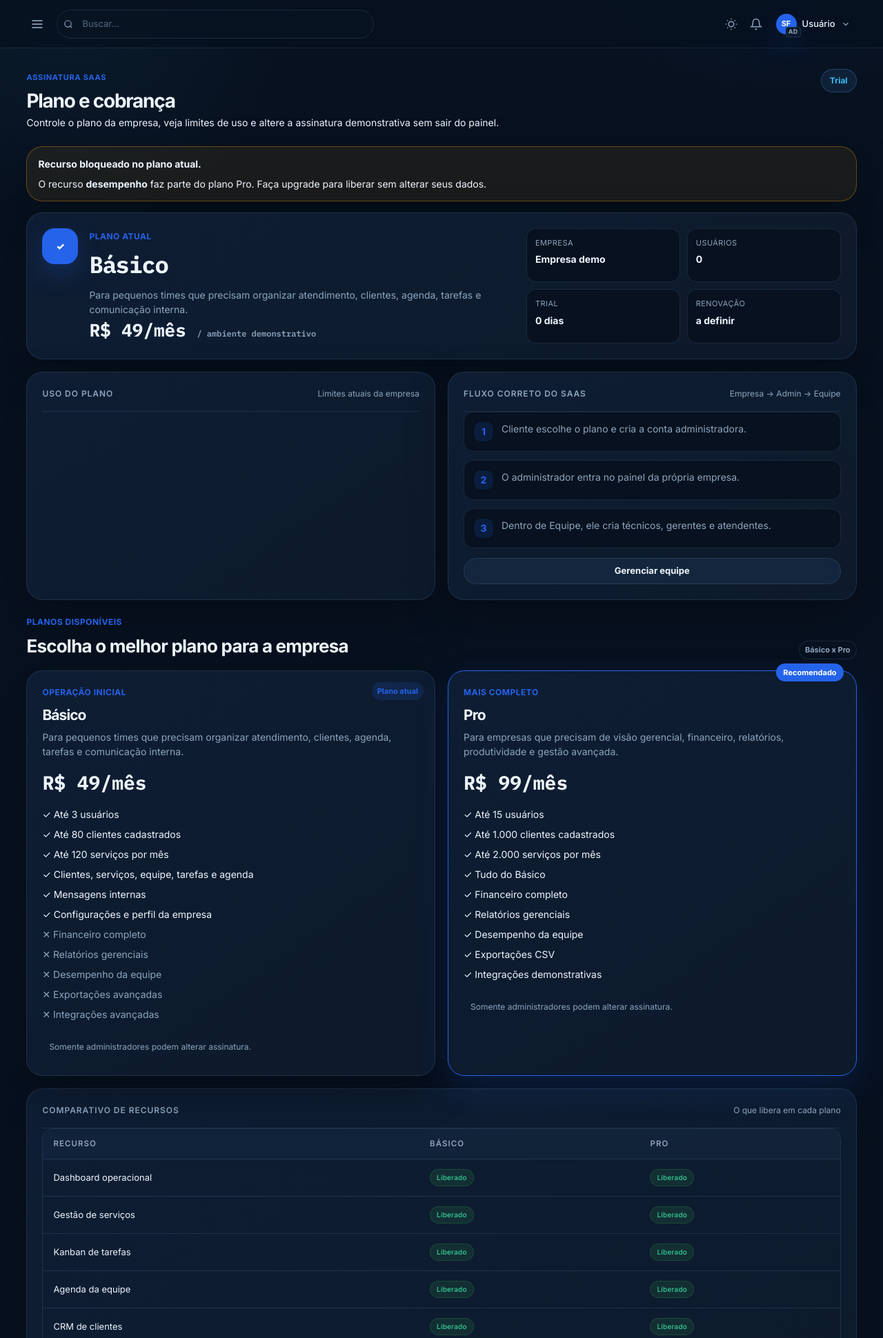
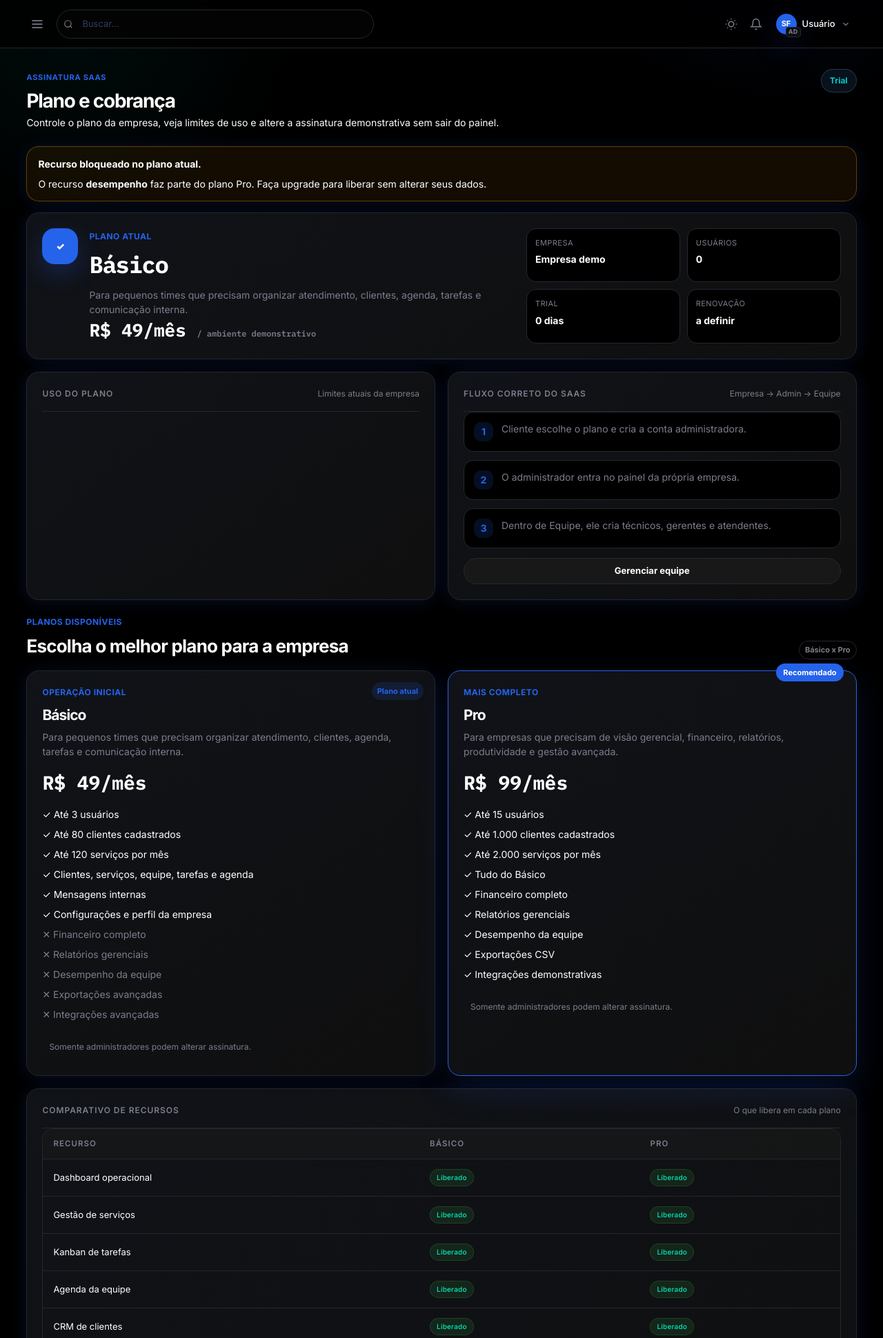
Before and after one commit to AdrianKoll/ServiceFlow, a Flask app: page /assinatura?blocked=desempenho in a window 1280 px wide. Shown: the top 1940 px of the page at 69% size. Run offline with Flask 3, Linux system fonts and the light colour scheme; the visitor is signed in with stand-in values (Sample User, id 1).

Commit message:
feat: aplicar paleta central do design
Atualiza os tokens globais, o tema Bento, autenticação, configurações, mensagens, landing page e componentes para a paleta enviada: preto, azul #2e67ff, ciano #00cdcc, amarelo #f9ff40, verde #00eeba, vermelho #ff2822 e laranja destrutivo #ff6c35.\n\nCo-authored-by: Manus <dev-agent@manus.ai>

```diff
--- a/static/css/components.css
+++ b/static/css/components.css
@@ -247,7 +247,7 @@ tbody tr:hover {
 .badge-review {
   background: var(--primary-alpha);
   color: var(--primary);
-  border-color: rgba(37, 99, 235, 0.3);
+  border-color: rgba(46, 103, 255, 0.3);
 }
 .badge-active {
   background: rgba(63, 185, 80, 0.12);
@@ -456,7 +456,7 @@ tbody tr:hover {
   padding: 12px;
   border: 1px solid var(--border);
   border-radius: 16px;
-  background: linear-gradient(135deg, var(--bg-card), rgba(37, 99, 235, 0.1));
+  background: linear-gradient(135deg, var(--bg-card), rgba(46, 103, 255, 0.1));
   box-shadow: var(--shadow-sm);
 }
 .sidebar-plan-top {
@@ -527,7 +527,7 @@ tbody tr:hover {
 }
 .pricing-card.highlight {
   border-color: var(--primary);
-  box-shadow: 0 18px 50px rgba(37, 99, 235, 0.15);
+  box-shadow: 0 18px 50px rgba(46, 103, 255, 0.15);
 }
 .pricing-card.active:after {
   content: "Plano atual";
@@ -663,7 +663,7 @@ tbody tr:hover {
   justify-content: space-between;
   gap: 18px;
   margin-bottom: 18px;
-  background: linear-gradient(135deg, var(--bg-card), rgba(37, 99, 235, 0.09));
+  background: linear-gradient(135deg, var(--bg-card), rgba(46, 103, 255, 0.09));
 }
 .subscription-main {
   display: grid;
@@ -768,11 +768,11 @@ tbody tr:hover {
   border-radius: 999px;
   background: var(--primary-alpha);
   color: var(--primary);
-  border: 1px solid rgba(37, 99, 235, 0.25);
+  border: 1px solid rgba(46, 103, 255, 0.25);
 }
 .pro-lock-card {
-  border: 1px solid rgba(37, 99, 235, 0.28);
-  background: linear-gradient(135deg, var(--bg-card), rgba(37, 99, 235, 0.1));
+  border: 1px solid rgba(46, 103, 255, 0.28);
+  background: linear-gradient(135deg, var(--bg-card), rgba(46, 103, 255, 0.1));
 }
 .pro-lock-card .lock-title {
   font-size: 15px;
@@ -843,7 +843,7 @@ tbody tr:hover {
   grid-template-columns: minmax(0, 1.2fr) minmax(280px, 0.8fr);
   gap: 18px;
   margin-bottom: 18px;
-  background: linear-gradient(135deg, var(--bg-card), rgba(37, 99, 235, 0.1));
+  background: linear-gradient(135deg, var(--bg-card), rgba(46, 103, 255, 0.1));
 }
 .billing-overview-main {
   display: flex;
@@ -859,7 +859,7 @@ tbody tr:hover {
   background: var(--primary);
   color: white;
   font-weight: 900;
-  box-shadow: 0 14px 35px rgba(37, 99, 235, 0.24);
+  box-shadow: 0 14px 35px rgba(46, 103, 255, 0.24);
   flex: 0 0 auto;
 }
 .billing-overview-main h2 {
--- a/static/css/modules/mensagens.css
+++ b/static/css/modules/mensagens.css
@@ -614,12 +614,12 @@
   box-shadow: 0 0 0 3px rgba(110, 86, 207, 0.12);
 }
 .stat-dot-blue {
-  background: #38bdf8;
-  box-shadow: 0 0 0 3px rgba(56, 189, 248, 0.12);
+  background: #00cdcc;
+  box-shadow: 0 0 0 3px rgba(0, 205, 204, 0.12);
 }
 .stat-dot-green {
-  background: #22c55e;
-  box-shadow: 0 0 0 3px rgba(34, 197, 94, 0.12);
+  background: #00eeba;
+  box-shadow: 0 0 0 3px rgba(0, 238, 186, 0.12);
 }
 
 @media (max-width: 720px) {
--- a/static/css/sidebar.css
+++ b/static/css/sidebar.css
@@ -163,7 +163,7 @@
   height: 32px;
   border-radius: 50%;
   background: var(--primary);
-  border: 1px solid rgba(37, 99, 235, 0.3);
+  border: 1px solid rgba(46, 103, 255, 0.3);
   display: flex;
   align-items: center;
   justify-content: center;
--- a/static/css/theme.css
+++ b/static/css/theme.css
@@ -1,51 +1,50 @@
-/* Tema visual ServiceFlow: Midnight Blue Bento.
-   Superfícies em camadas, cartões amplos e azul como assinatura da marca. */
+/* Tema visual ServiceFlow usando a paleta central enviada. */
 
 :root {
-  --bg: #07111f;
-  --bg-card: #0d1a2b;
-  --bg-hover: #13263d;
-  --bg-elevated: #102239;
-  --border: rgba(148, 190, 235, 0.13);
-  --border-strong: rgba(96, 165, 250, 0.32);
-  --text: #edf6ff;
-  --text-muted: #8da5bd;
-  --text-subtle: #526b83;
-  --primary: #3b82f6;
-  --primary-hover: #60a5fa;
+  --bg: #000000;
+  --bg-card: #0f0f0f;
+  --bg-hover: #181818;
+  --bg-elevated: #000e39;
+  --border: #26272e;
+  --border-strong: #323e62;
+  --text: #ffffff;
+  --text-muted: #7b7e8c;
+  --text-subtle: #323e62;
+  --primary: #2e67ff;
+  --primary-hover: #2b65ff;
   --primary-fg: #ffffff;
-  --primary-alpha: rgba(59, 130, 246, 0.16);
-  --success: #35d399;
-  --warning: #f5c451;
-  --danger: #fb7185;
-  --info: #38bdf8;
-  --radius: 14px;
-  --radius-sm: 10px;
-  --radius-lg: 24px;
-  --shadow: 0 22px 60px rgba(0, 0, 0, 0.28);
-  --shadow-blue: 0 16px 42px rgba(37, 99, 235, 0.22);
+  --primary-alpha: rgba(46, 103, 255, 0.16);
+  --success: #00eeba;
+  --warning: #f9ff40;
+  --danger: #ff2822;
+  --info: #00cdcc;
+  --radius: 1.3rem;
+  --radius-sm: 0.75rem;
+  --radius-lg: 1.3rem;
+  --shadow: 0 2px 24px rgba(46, 106, 255, 0.14);
+  --shadow-blue: 0 16px 42px rgba(46, 103, 255, 0.22);
 }
 
 .light {
-  --bg: #f4f8fc;
-  --bg-card: #ffffff;
-  --bg-hover: #eaf2fb;
-  --bg-elevated: #f8fbff;
-  --border: rgba(30, 78, 121, 0.13);
-  --border-strong: rgba(37, 99, 235, 0.32);
-  --text: #10243a;
-  --text-muted: #60758a;
-  --text-subtle: #8ba0b4;
-  --primary: #2563eb;
-  --primary-hover: #1d4ed8;
-  --primary-alpha: rgba(37, 99, 235, 0.1);
-  --shadow: 0 16px 40px rgba(31, 65, 102, 0.1);
+  --bg: #fcfcfc;
+  --bg-card: #fafafa;
+  --bg-hover: #ffffff;
+  --bg-elevated: #ffffff;
+  --border: #e7e4e4;
+  --border-strong: #2e6aff;
+  --text: #0e142b;
+  --text-muted: #0e142b;
+  --text-subtle: #cccccc;
+  --primary: #2e67ff;
+  --primary-hover: #2b65ff;
+  --primary-alpha: rgba(46, 103, 255, 0.1);
+  --shadow: 0 2px 18px rgba(46, 106, 255, 0.12);
 }
 
 body {
   background:
-    radial-gradient(circle at 88% -10%, rgba(37, 99, 235, 0.14), transparent 30rem),
-    radial-gradient(circle at 8% 0%, rgba(56, 189, 248, 0.06), transparent 24rem),
+    radial-gradient(circle at 88% -10%, rgba(46, 103, 255, 0.14), transparent 30rem),
+    radial-gradient(circle at 8% 0%, rgba(0, 205, 204, 0.06), transparent 24rem),
     var(--bg);
 }
 
@@ -79,7 +78,7 @@ h1, h2, h3, .page-title, .dash-greeting-title { letter-spacing: -0.045em; }
 
 .btn { border-radius: 999px; min-height: 38px; padding: 8px 16px; font-weight: 650; transition: transform .2s ease, border-color .2s ease, background .2s ease, box-shadow .2s ease; }
 .btn:hover { transform: translateY(-1px); }
-.btn-primary { background: linear-gradient(135deg, var(--primary), #2563eb); box-shadow: var(--shadow-blue); }
+.btn-primary { background: linear-gradient(135deg, var(--primary), #2e67ff); box-shadow: var(--shadow-blue); }
 .btn-primary:hover { background: linear-gradient(135deg, var(--primary-hover), var(--primary)); }
 .btn-secondary { background: var(--bg-hover); border-color: var(--border); }
 .btn-ghost { border-radius: 999px; }
@@ -96,7 +95,7 @@ h1, h2, h3, .page-title, .dash-greeting-title { letter-spacing: -0.045em; }
 .kpi-value { font-size: clamp(26px, 3vw, 38px); letter-spacing: -.07em; }
 .pro-kpi::after { width: 130px; height: 130px; right: -42px; top: -48px; background: radial-gradient(circle, var(--primary-alpha), transparent 68%); }
 .progress-bar { height: 6px; border-radius: 999px; background: var(--bg-hover); }
-.progress-fill { border-radius: inherit; background: linear-gradient(90deg, var(--primary), #60a5fa); }
+.progress-fill { border-radius: inherit; background: linear-gradient(90deg, var(--primary), #2b65ff); }
 
 .insight-card, .dash-recent-card { min-height: 220px; }
 .insight-card .card-header, .dash-recent-card .card-header { padding-bottom: 14px; }
@@ -115,7 +114,7 @@ tbody tr:hover { background: var(--primary-alpha); }
 
 .sidebar { background: color-mix(in srgb, var(--bg-card) 92%, var(--bg)); border-right-color: var(--border); }
 .sidebar-header { padding: 22px 20px; border-bottom-color: var(--border); }
-.sidebar-logo-icon { border-radius: 12px; background: linear-gradient(135deg, var(--primary), #60a5fa); box-shadow: var(--shadow-blue); }
+.sidebar-logo-icon { border-radius: 12px; background: linear-gradient(135deg, var(--primary), #2b65ff); box-shadow: var(--shadow-blue); }
 .sidebar-logo-text { letter-spacing: -.04em; }
 .nav-group { margin-bottom: 24px; }
 .nav-group-label { font-size: 9px; letter-spacing: .14em; color: var(--text-subtle); }
@@ -131,7 +130,7 @@ tbody tr:hover { background: var(--primary-alpha); }
 .header-btn { border-radius: 12px; }
 .profile-btn { border: 1px solid transparent; }
 .profile-btn:hover { border-color: var(--border); }
-.profile-avatar { background: linear-gradient(135deg, var(--primary), #38bdf8); box-shadow: var(--shadow-blue); }
+.profile-avatar { background: linear-gradient(135deg, var(--primary), #00cdcc); box-shadow: var(--shadow-blue); }
 .dropdown-panel { border-radius: 18px; background: var(--bg-card); border-color: var(--border-strong); box-shadow: var(--shadow); }
 
 .dash-greeting { margin-bottom: 26px; }
@@ -139,11 +138,11 @@ tbody tr:hover { background: var(--primary-alpha); }
 .dash-greeting-sub { font-size: 14px; }
 .quick-actions { gap: 10px; }
 
-.public-page { background: radial-gradient(circle at 80% 0%, rgba(37, 99, 235, .2), transparent 34rem), var(--bg); }
+.public-page { background: radial-gradient(circle at 80% 0%, rgba(46, 103, 255, .2), transparent 34rem), var(--bg); }
 .public-nav { padding: 18px clamp(18px, 5vw, 80px); border-bottom-color: var(--border); }
-.public-logo-icon { background: linear-gradient(135deg, var(--primary), #38bdf8); box-shadow: var(--shadow-blue); }
+.public-logo-icon { background: linear-gradient(135deg, var(--primary), #00cdcc); box-shadow: var(--shadow-blue); }
 .public-btn { border-radius: 999px; }
-.public-btn-primary { background: linear-gradient(135deg, var(--primary), #2563eb); box-shadow: var(--shadow-blue); }
+.public-btn-primary { background: linear-gradient(135deg, var(--primary), #2e67ff); box-shadow: var(--shadow-blue); }
 .hero-preview, .preview-card, .preview-chart, .preview-list, .feature-card, .plan-card { border-radius: 24px; border-color: var(--border); }
 .preview-card, .preview-chart, .preview-list { background: color-mix(in srgb, var(--bg-card) 86%, var(--primary) 14%); }
 .feature-card, .plan-card { background: linear-gradient(145deg, var(--bg-card), var(--bg-elevated)); }
@@ -157,9 +156,9 @@ tbody tr:hover { background: var(--primary-alpha); }
   border-color: var(--border-strong) !important;
   box-shadow: var(--shadow) !important;
 }
-.auth-logo-icon { background: linear-gradient(135deg, var(--primary), #38bdf8) !important; border-radius: 12px !important; box-shadow: var(--shadow-blue); }
+.auth-logo-icon { background: linear-gradient(135deg, var(--primary), #00cdcc) !important; border-radius: 12px !important; box-shadow: var(--shadow-blue); }
 .auth-title { letter-spacing: -.045em; }
-.auth-card .btn-primary { border-radius: 999px !important; background: linear-gradient(135deg, var(--primary), #2563eb) !important; box-shadow: var(--shadow-blue); }
+.auth-card .btn-primary { border-radius: 999px !important; background: linear-gradient(135deg, var(--primary), #2e67ff) !important; box-shadow: var(--shadow-blue); }
 .auth-card .form-control { min-height: 44px; border-radius: 12px !important; }
 .plan-pill { border-radius: 16px !important; border-color: var(--border-strong) !important; }
 
--- a/static/css/topbar.css
+++ b/static/css/topbar.css
@@ -221,7 +221,7 @@
   background: var(--bg-hover);
 }
 .notif-item.unread {
-  background: rgba(37, 99, 235, 0.06);
+  background: rgba(46, 103, 255, 0.06);
 }
 .notif-dot {
   width: 8px;
--- a/static/css/variables.css
+++ b/static/css/variables.css
@@ -1,130 +1,59 @@
-/* ══════════════════════════════════════════
-   VARIABLES — Design tokens globais
-   Cores extraídas diretamente do ServiceFlow Pro (React).
-   Altere este arquivo para personalizar cores, fontes, espaçamentos, bordas e sombras.
-   ══════════════════════════════════════════ */
+/* Design tokens globais do ServiceFlow.
+   Paleta centralizada em pasted_content_3.txt. */
 
-/* ── Tokens: tema escuro (padrão) ──
-   Fonte: hsl(225 21% 7%), hsl(225 22% 11%), hsl(217 33% 17%)
-   Primary: azul ServiceFlow
-   ─────────────────────────────────────── */
 :root {
   color-scheme: dark;
-
-  /* ──────────────────────────────────────────
-
-     Fundos
-
-     ────────────────────────────────────────── */
-  --bg: #0d1117; /* hsl(225 21%  7%) page background     */
-  --bg-card: #161b27; /* hsl(225 22% 11%) card surface        */
-  --bg-hover: #1d2839; /* hsl(217 33% 17%) hover / muted bg    */
-
-  /* ──────────────────────────────────────────
-
-     Bordas
-
-     ────────────────────────────────────────── */
-  --border: #1d2839; /* hsl(217 33% 17%) same as bg-hover    */
-
-  /* ──────────────────────────────────────────
-
-     Texto
-
-     ────────────────────────────────────────── */
-  --text: #f8fafc; /* hsl(210 40% 98%) primary text        */
-  --text-muted: #64748b; /* hsl(215 16% 47%) secondary text      */
-  --text-subtle: #334155; /* darker muted — disabled / placeholder */
-
-  /* ──────────────────────────────────────────
-
-     Primária — Azul ServiceFlow
-
-     ────────────────────────────────────────── */
-  --primary: #2563eb;
-  --primary-hover: #1d4ed8;
+  --bg: #000000;
+  --bg-card: #0f0f0f;
+  --bg-hover: #181818;
+  --border: #26272e;
+  --text: #ffffff;
+  --text-muted: #7b7e8c;
+  --text-subtle: #323e62;
+  --primary: #2e67ff;
+  --primary-hover: #2b65ff;
   --primary-fg: #ffffff;
-  --primary-alpha: rgba(37, 99, 235, 0.15);
-
-  /* ──────────────────────────────────────────
-
-     Semânticas
-
-     ────────────────────────────────────────── */
-  --success: #22c55e;
-  --warning: #eab308;
-  --danger: #ef4444;
-  --info: #38bdf8;
-
-  /* ──────────────────────────────────────────
-
-     Layout
-
-     ────────────────────────────────────────── */
+  --primary-alpha: rgba(46, 103, 255, 0.15);
+  --success: #00eeba;
+  --warning: #f9ff40;
+  --danger: #ff2822;
+  --info: #00cdcc;
+  --chart-1: #2e67ff;
+  --chart-2: #00cdcc;
+  --chart-3: #f9ff40;
+  --chart-4: #00eeba;
+  --chart-5: #ff2822;
+  --destructive: #ff6c35;
   --sidebar-w: 260px;
   --header-h: 60px;
-  --radius: 8px;
-  --radius-sm: 4px;
-  --radius-lg: 12px;
-  --shadow: 0 4px 24px rgba(0, 0, 0, 0.45);
+  --radius: 1.3rem;
+  --radius-sm: 0.75rem;
+  --radius-lg: 1.3rem;
+  --shadow: 0 2px 24px rgba(46, 106, 255, 0.14);
 }
 
-/* ── Tokens: tema claro ──
-   Fonte: hsl(210 20% 98%), hsl(0 0% 100%), hsl(214 32% 91%)
-   Texto: hsl(222 47% 11%) = deep navy
-   ─────────────────────────────────────── */
 .light {
   color-scheme: light;
-
-  /* ──────────────────────────────────────────
-
-     Fundos
-
-     ────────────────────────────────────────── */
-  --bg: #f8fafc; /* hsl(210 20% 98%) soft blue-white     */
-  --bg-card: #ffffff; /* hsl(0 0% 100%)  pure white cards     */
-  --bg-hover: #f1f5f9; /* hsl(210 40% 96%) hover surface       */
-
-  /* ──────────────────────────────────────────
-
-     Bordas
-
-     ────────────────────────────────────────── */
-  --border: #e2e8f0; /* hsl(214 32% 91%) blue-grey border    */
-
-  /* ──────────────────────────────────────────
-
-     Texto
-
-     ────────────────────────────────────────── */
-  --text: #0f172a; /* hsl(222 47% 11%) deep navy           */
-  --text-muted: #64748b; /* hsl(215 16% 47%) slate               */
-  --text-subtle: #94a3b8; /* lighter slate                         */
-
-  /* ──────────────────────────────────────────
-
-     Primária — Azul ServiceFlow
-
-     ────────────────────────────────────────── */
-  --primary: #2563eb;
-  --primary-hover: #1d4ed8;
+  --bg: #fcfcfc;
+  --bg-card: #fafafa;
+  --bg-hover: #ffffff;
+  --border: #e7e4e4;
+  --text: #0e142b;
+  --text-muted: #0e142b;
+  --text-subtle: #cccccc;
+  --primary: #2e67ff;
+  --primary-hover: #2e6aff;
   --primary-fg: #ffffff;
-  --primary-alpha: rgba(37, 99, 235, 0.1);
-
-  /* ──────────────────────────────────────────
-
-     Semânticas — ligeiramente mais escuras para contraste no branco
-
-     ────────────────────────────────────────── */
-  --success: #16a34a;
-  --warning: #ca8a04;
-  --danger: #dc2626;
-  --info: #0284c7;
-
-  /* ──────────────────────────────────────────
-
-     Sombra mais suave no claro
-
-     ────────────────────────────────────────── */
-  --shadow: 0 1px 3px rgba(0, 0, 0, 0.08), 0 4px 16px rgba(0, 0, 0, 0.06);
+  --primary-alpha: rgba(46, 103, 255, 0.1);
+  --success: #00eeba;
+  --warning: #f9ff40;
+  --danger: #ff2822;
+  --info: #00cdcc;
+  --chart-1: #2e67ff;
+  --chart-2: #00cdcc;
+  --chart-3: #f9ff40;
+  --chart-4: #00eeba;
+  --chart-5: #ff2822;
+  --destructive: #ff6c35;
+  --shadow: 0 2px 18px rgba(46, 106, 255, 0.12);
 }
--- a/templates/cadastro.html
+++ b/templates/cadastro.html
@@ -25,7 +25,7 @@
     .btn-primary { width:100%; padding:11px; background:var(--primary); color:#fff; border:none; border-radius:var(--radius); font-size:14px; font-weight:600; cursor:pointer; transition:background .15s; font-family:'Inter',sans-serif; margin-top:4px; }
     .btn-primary:hover { background:var(--primary-hover); } .auth-footer { margin-top:22px; text-align:center; font-size:13px; color:var(--text-muted); } .auth-footer a { color:var(--primary); text-decoration:none; font-weight:500; }
     .flash-list { margin-bottom:18px; } .flash { padding:10px 14px; border-radius:var(--radius-sm); font-size:13px; margin-bottom:8px; display:flex; align-items:center; gap:8px; }
-    .flash.danger{background:rgba(239,68,68,.12);color:#ef4444;border:1px solid rgba(239,68,68,.25)} .flash.warning{background:rgba(234,179,8,.12);color:#eab308;border:1px solid rgba(234,179,8,.25)} .flash.success{background:rgba(34,197,94,.12);color:#22c55e;border:1px solid rgba(34,197,94,.25)} .flash.info{background:rgba(56,189,248,.12);color:#38bdf8;border:1px solid rgba(56,189,248,.25)}
+    .flash.danger{background:rgba(255,40,34,.12);color:#ff2822;border:1px solid rgba(255,40,34,.25)} .flash.warning{background:rgba(249,255,64,.12);color:#f9ff40;border:1px solid rgba(249,255,64,.25)} .flash.success{background:rgba(0,238,186,.12);color:#00eeba;border:1px solid rgba(0,238,186,.25)} .flash.info{background:rgba(0,205,204,.12);color:#00cdcc;border:1px solid rgba(0,205,204,.25)}
     .role-hint { font-size:11px; color:var(--text-muted); margin-top:5px; line-height:1.5; }
     @media (max-width:540px){ .auth-card{padding:30px 22px}.form-row{grid-template-columns:1fr} }
   </style>
--- a/templates/mensagens.html
+++ b/templates/mensagens.html
@@ -87,7 +87,7 @@
 
       <!-- Mensagens -->
       <div class="chat-msgs" id="chatMsgs">
-        {% set avatar_palette = ['#3b82f6','#8b5cf6','#06b6d4','#2563eb','#f43f5e','#f59e0b','#10b981'] %}
+        {% set avatar_palette = ['#2e67ff','#2e67ff','#00cdcc','#2e67ff','#ff2822','#ff6c35','#00eeba'] %}
         {% for msg, sender_name in thread_messages %}
         {% set is_mine = msg.sender_id == session.get('user_id') %}
         {% set sname = sender_name or 'Desconhecido' %}
--- a/templates/tarefas.html
+++ b/templates/tarefas.html
@@ -16,7 +16,7 @@
   {% set cols = [
     ('todo',       'A Fazer',      '#7d8590', None,          'in_progress'),
     ('in_progress','Em Andamento', '#58a6ff', 'todo',        'review'),
-    ('review',     'Revisão',      '#6e56cf', 'in_progress', 'done'),
+    ('review',     'Revisão',      '#2e67ff', 'in_progress', 'done'),
     ('done',       'Concluído',    '#3fb950', 'review',      None),
   ] %}
   {% for status_key, col_label, col_color, prev_status, next_status in cols %}
```
Also changed, not shown: static/css/landing.css (+9 -9 lines), static/css/web3-bento.css (+25 -25 lines), templates/configuracoes.html (+9 -9 lines), templates/dashboard.html (+5 -5 lines), templates/login.html (+4 -4 lines).
